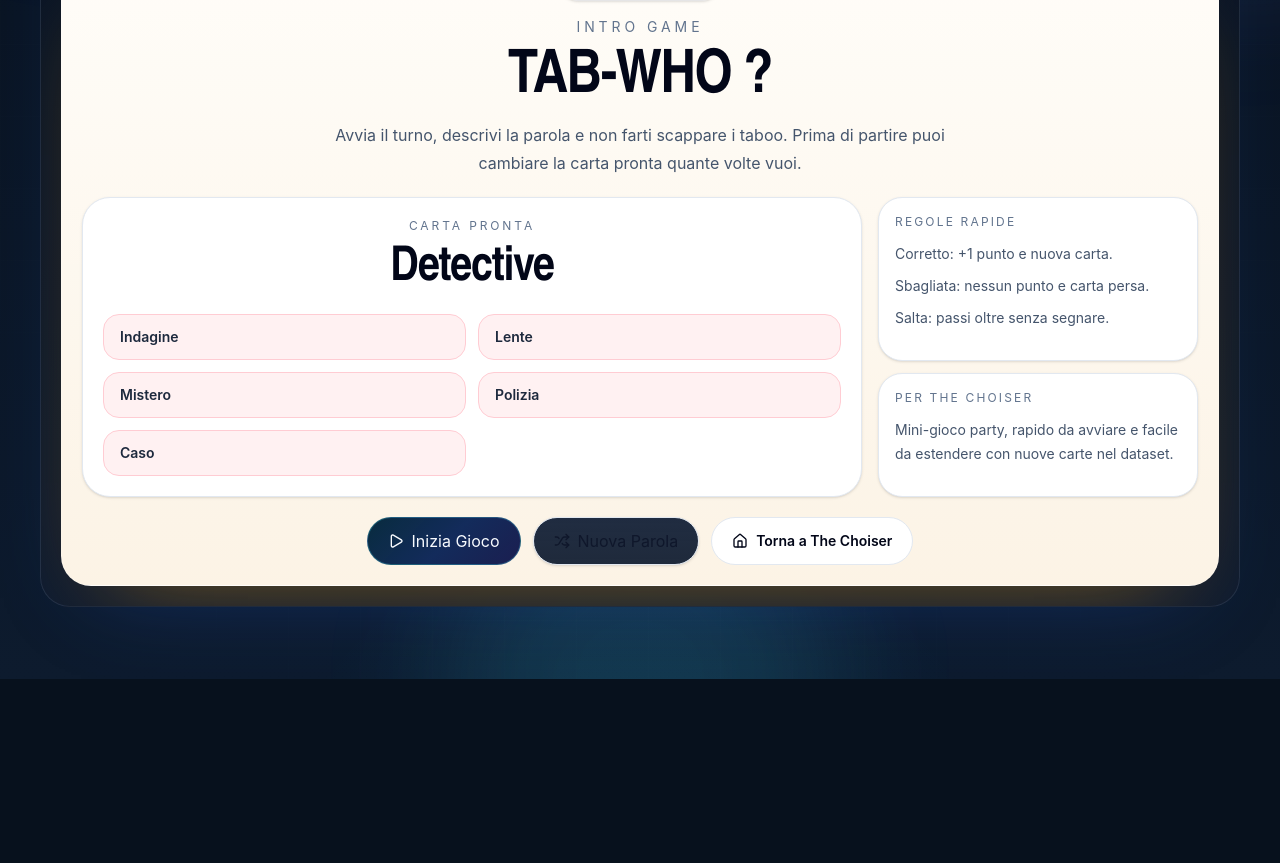
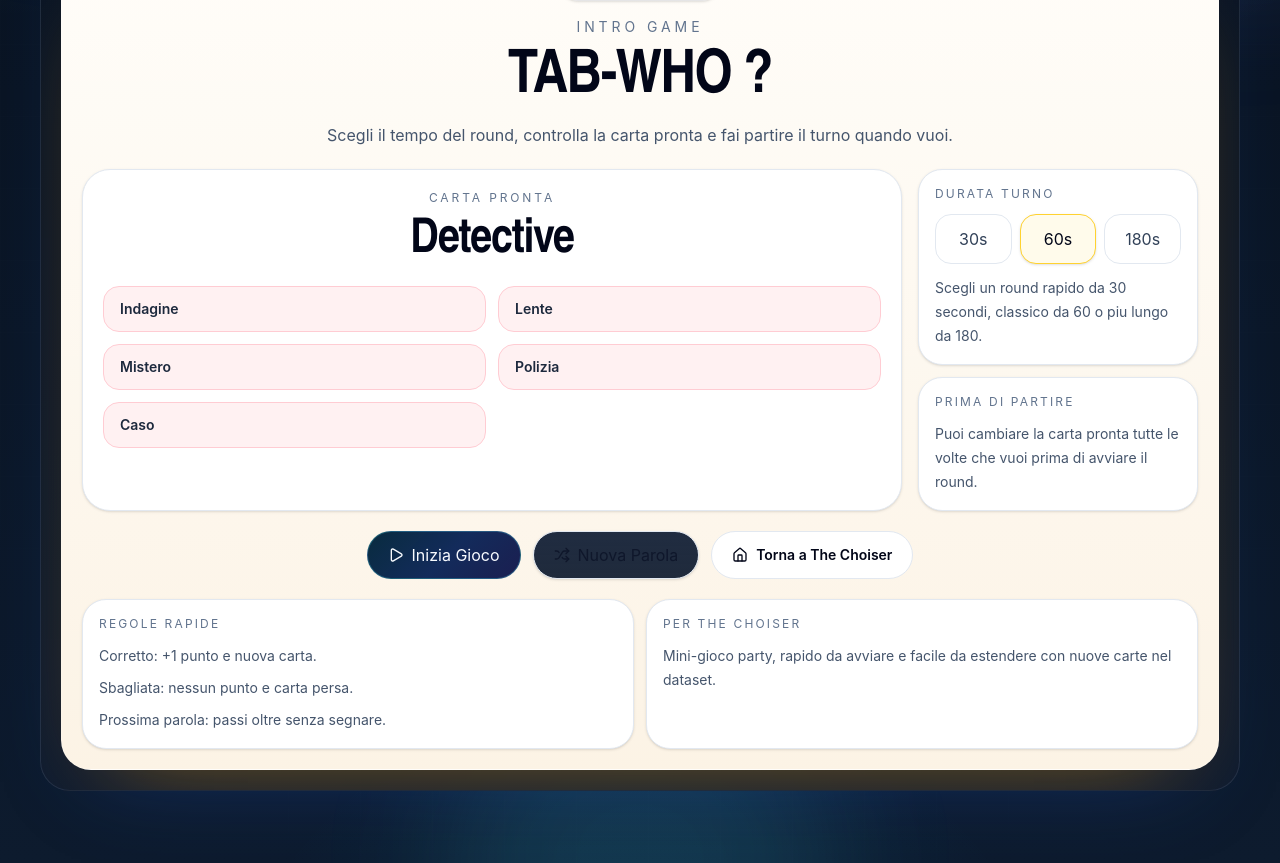
Before and after one commit to Pdor98/the-choiser, a Next.js app: page /games/tab-who in a window 1280 px wide. Shown: the part 460-1323 px from the top of the page. Before the commit the page ends 1139 px from the top, so only its background shows below. Built offline with nearby package versions, Linux system fonts and the light colour scheme.

Commit message:
Refine TAB-WHO setup and timer controls

```diff
--- a/src/features/games/tab-who.tsx
+++ b/src/features/games/tab-who.tsx
@@ -23,7 +23,7 @@ import { Button, buttonStyles } from "@/components/ui/button";
 import { Card } from "@/components/ui/card";
 import { parole, type TabWhoCard } from "@/features/games/tab-who-data";
 
-const turnDuration = 60;
+const durationOptions = [30, 60, 180] as const;
 
 function shuffleDeck(cards: TabWhoCard[]) {
   const nextCards = [...cards];
@@ -57,12 +57,14 @@ export function TabWhoGame() {
   const [cardIndex, setCardIndex] = useState(0);
   const [score, setScore] = useState(0);
   const [mistakes, setMistakes] = useState(0);
-  const [timeLeft, setTimeLeft] = useState(turnDuration);
+  const [selectedDuration, setSelectedDuration] =
+    useState<(typeof durationOptions)[number]>(60);
+  const [timeLeft, setTimeLeft] = useState(60);
   const [gameState, setGameState] = useState<GameState>("idle");
   const [lastAction, setLastAction] = useState<LastAction>(null);
 
   const currentCard = deck[cardIndex] ?? deck[0];
-  const progress = (timeLeft / turnDuration) * 100;
+  const progress = (timeLeft / selectedDuration) * 100;
   const cardsSeen = gameState === "idle" ? 0 : cardIndex + 1;
 
   const statusCopy = useMemo(() => {
@@ -130,7 +132,7 @@ export function TabWhoGame() {
   function startGame() {
     setScore(0);
     setMistakes(0);
-    setTimeLeft(turnDuration);
+    setTimeLeft(selectedDuration);
     setLastAction(null);
     setGameState("playing");
   }
@@ -140,7 +142,7 @@ export function TabWhoGame() {
     setCardIndex(0);
     setScore(0);
     setMistakes(0);
-    setTimeLeft(turnDuration);
+    setTimeLeft(selectedDuration);
     setLastAction(null);
     setGameState("playing");
   }
@@ -150,7 +152,7 @@ export function TabWhoGame() {
     setCardIndex(0);
     setScore(0);
     setMistakes(0);
-    setTimeLeft(turnDuration);
+    setTimeLeft(selectedDuration);
     setLastAction(null);
     setGameState("idle");
   }
@@ -234,14 +236,13 @@ export function TabWhoGame() {
                     TAB-WHO ?
                   </h2>
                   <p className="mx-auto max-w-2xl text-base leading-7 text-slate-600">
-                    Avvia il turno, descrivi la parola e non farti scappare i
-                    taboo. Prima di partire puoi cambiare la carta pronta quante
-                    volte vuoi.
+                    Scegli il tempo del round, controlla la carta pronta e fai
+                    partire il turno quando vuoi.
                   </p>
                 </div>
               </div>
 
-              <div className="grid gap-4 xl:grid-cols-[minmax(0,1fr)_320px] xl:items-stretch">
+              <div className="grid gap-4 xl:grid-cols-[minmax(0,1fr)_280px] xl:items-stretch">
                 <div className="rounded-[28px] border border-slate-200 bg-white p-5 shadow-sm">
                   <div className="space-y-3 text-center">
                     <p className="text-xs uppercase tracking-[0.24em] text-slate-500">
@@ -267,22 +268,44 @@ export function TabWhoGame() {
                 <div className="grid gap-3">
                   <div className="rounded-[24px] border border-slate-200 bg-white p-4 shadow-sm">
                     <p className="text-xs uppercase tracking-[0.18em] text-slate-500">
-                      Regole rapide
+                      Durata turno
                     </p>
-                    <div className="mt-3 space-y-2 text-sm leading-6 text-slate-600">
-                      <p>Corretto: +1 punto e nuova carta.</p>
-                      <p>Sbagliata: nessun punto e carta persa.</p>
-                      <p>Salta: passi oltre senza segnare.</p>
+                    <div className="mt-3 grid grid-cols-3 gap-2">
+                      {durationOptions.map((option) => {
+                        const isActive = selectedDuration === option;
+
+                        return (
+                          <button
+                            key={option}
+                            type="button"
+                            onClick={() => {
+                              setSelectedDuration(option);
+                              setTimeLeft(option);
+                            }}
+                            className={`rounded-2xl border px-3 py-3 text-sm font-semibold transition duration-300 ${
+                              isActive
+                                ? "border-amber-300 bg-amber-50 text-slate-950 shadow-sm"
+                                : "border-slate-200 bg-white text-slate-700 hover:border-slate-300 hover:bg-slate-50"
+                            }`}
+                          >
+                            {option}s
+                          </button>
+                        );
+                      })}
                     </div>
+                    <p className="mt-3 text-sm leading-6 text-slate-600">
+                      Scegli un round rapido da 30 secondi, classico da 60 o piu
+                      lungo da 180.
+                    </p>
                   </div>
 
                   <div className="rounded-[24px] border border-slate-200 bg-white p-4 shadow-sm">
                     <p className="text-xs uppercase tracking-[0.18em] text-slate-500">
-                      Per The Choiser
+                      Prima di partire
                     </p>
                     <p className="mt-3 text-sm leading-6 text-slate-600">
-                      Mini-gioco party, rapido da avviare e facile da estendere
-                      con nuove carte nel dataset.
+                      Puoi cambiare la carta pronta tutte le volte che vuoi
+                      prima di avviare il round.
                     </p>
                   </div>
                 </div>
@@ -317,6 +340,29 @@ export function TabWhoGame() {
                   <House className="size-4" />
                   <span>Torna a The Choiser</span>
                 </Link>
+              </div>
+
+              <div className="grid gap-3 lg:grid-cols-2">
+                <div className="rounded-[24px] border border-slate-200 bg-white p-4 shadow-sm">
+                  <p className="text-xs uppercase tracking-[0.18em] text-slate-500">
+                    Regole rapide
+                  </p>
+                  <div className="mt-3 space-y-2 text-sm leading-6 text-slate-600">
+                    <p>Corretto: +1 punto e nuova carta.</p>
+                    <p>Sbagliata: nessun punto e carta persa.</p>
+                    <p>Prossima parola: passi oltre senza segnare.</p>
+                  </div>
+                </div>
+
+                <div className="rounded-[24px] border border-slate-200 bg-white p-4 shadow-sm">
+                  <p className="text-xs uppercase tracking-[0.18em] text-slate-500">
+                    Per The Choiser
+                  </p>
+                  <p className="mt-3 text-sm leading-6 text-slate-600">
+                    Mini-gioco party, rapido da avviare e facile da estendere
+                    con nuove carte nel dataset.
+                  </p>
+                </div>
               </div>
             </div>
           ) : (
@@ -514,7 +560,7 @@ export function TabWhoGame() {
                   disabled={gameState !== "playing"}
                   className="w-full justify-center !border-slate-200 !bg-white !text-slate-900 shadow-sm hover:!bg-slate-100 hover:!text-slate-950"
                 >
-                  Salta
+                  Prossima parola
                 </Button>
                 <Button
                   type="button"
@@ -555,7 +601,7 @@ export function TabWhoGame() {
                   disabled={gameState !== "playing"}
                   className="w-full justify-center !border-slate-200 !bg-white !text-slate-900 shadow-sm hover:!bg-slate-100 hover:!text-slate-950"
                 >
-                  Salta
+                  Prossima
                 </Button>
               </div>
 
```
